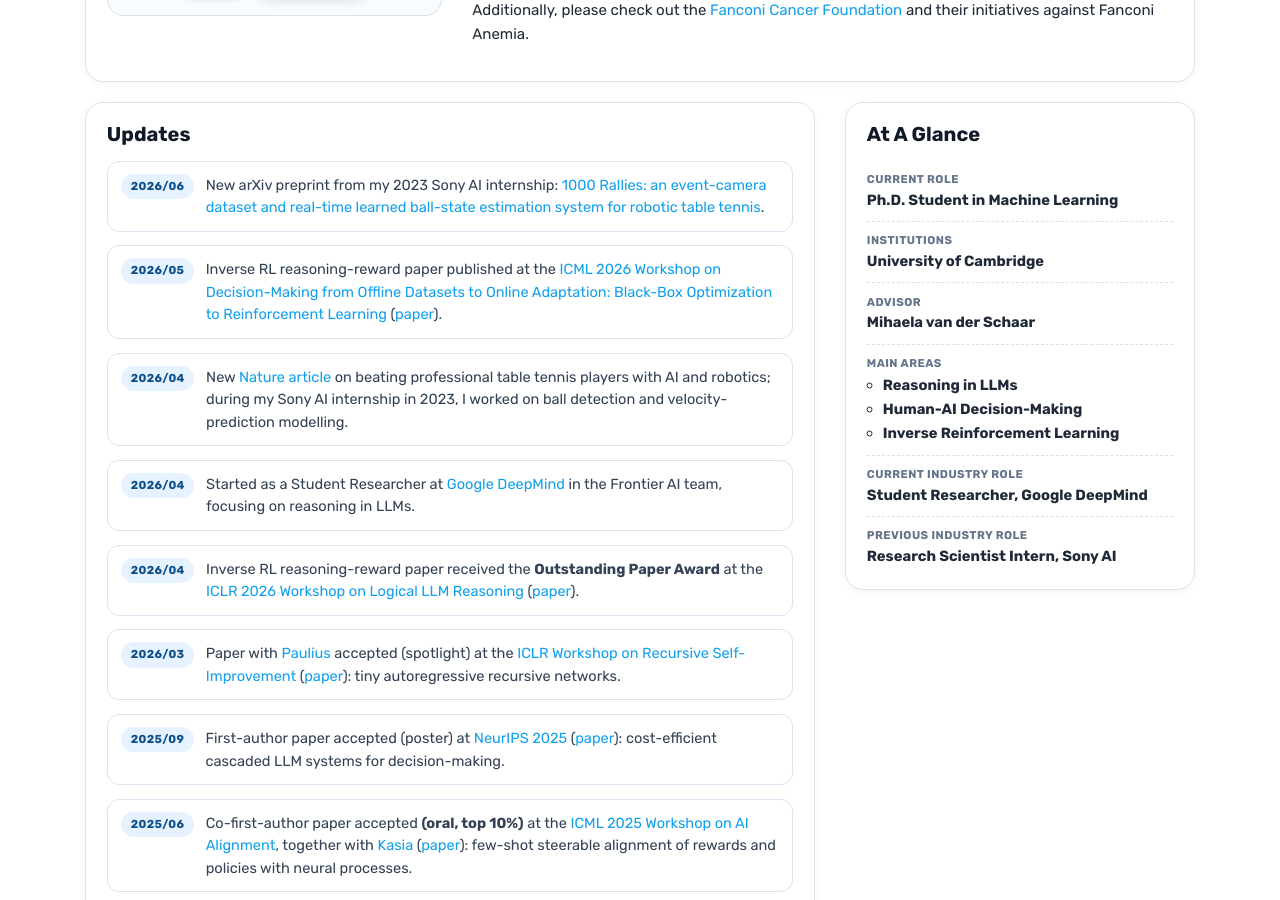
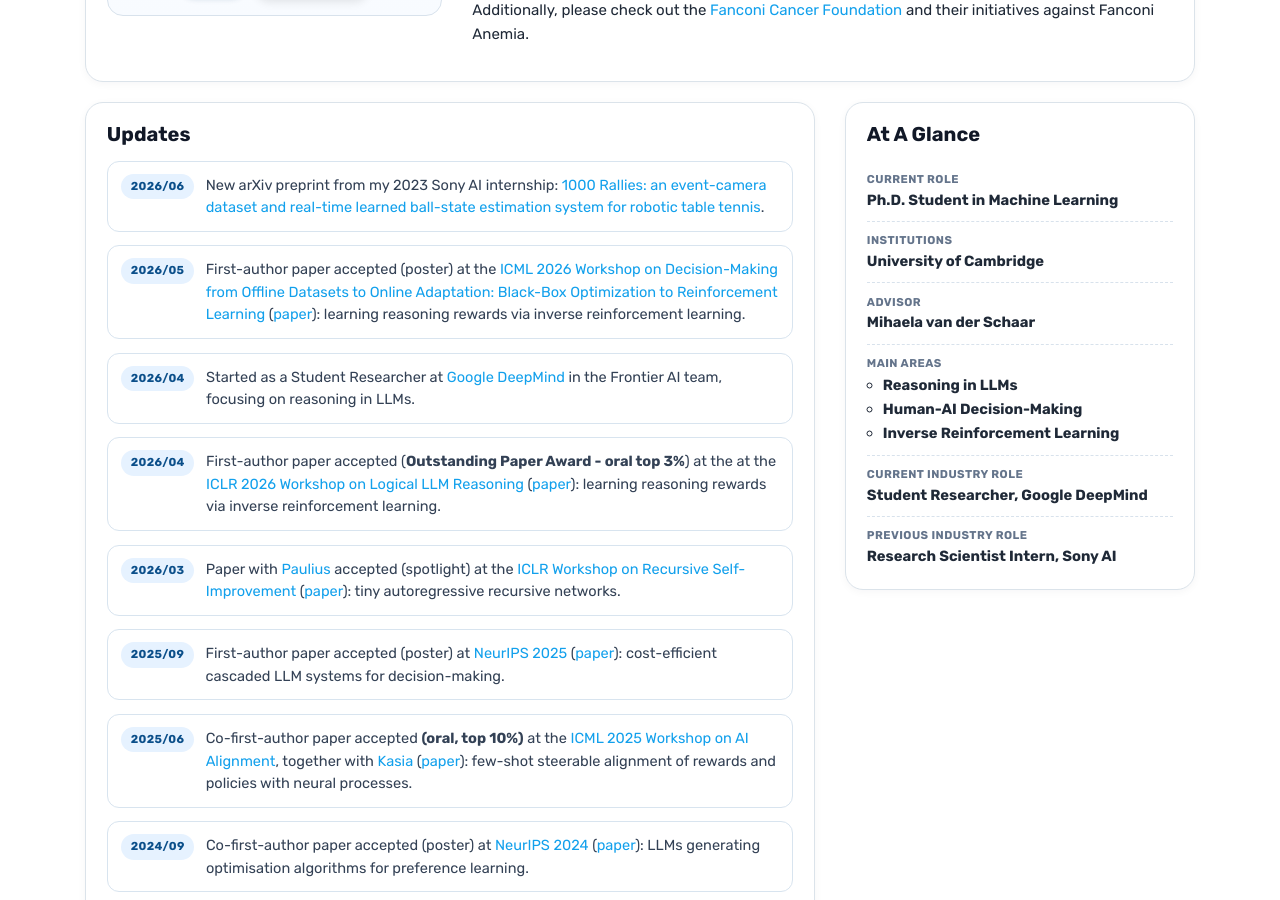
Before and after one commit to fanconic/fanconic.github.io, a Jekyll site: the page built from index.html, in a window 1280 px wide and 900 px high, scrolled down 540 px. Built offline with Jekyll 4.4.1, drawn with Linux system fonts in a browser that asks for light colours; the list of posts is cut into pages by our own code.

```diff
--- a/index.html
+++ b/index.html
@@ -66,15 +66,9 @@ title: Home
                     <li class="home-update-item">
                         <span class="home-update-date">2026/05</span>
                         <div class="home-update-content">
-                            Inverse RL reasoning-reward paper published at the
+                            First-author paper accepted (poster) at the
                             <a href="https://decision-making-offline2online-icml2026.github.io/">ICML 2026 Workshop on Decision-Making from Offline Datasets to Online Adaptation: Black-Box Optimization to Reinforcement Learning</a>
-                            (<a href="https://arxiv.org/pdf/2510.01857">paper</a>).
-                        </div>
-                    </li>
-                    <li class="home-update-item">
-                        <span class="home-update-date">2026/04</span>
-                        <div class="home-update-content">
-                            New <a href="https://www.nature.com/articles/s41586-026-10338-5">Nature article</a> on beating professional table tennis players with AI and robotics; during my Sony AI internship in 2023, I worked on ball detection and velocity-prediction modelling.
+                            (<a href="https://arxiv.org/pdf/2510.01857">paper</a>): learning reasoning rewards via inverse reinforcement learning.
                         </div>
                     </li>
                     <li class="home-update-item">
@@ -86,9 +80,9 @@ title: Home
                     <li class="home-update-item">
                         <span class="home-update-date">2026/04</span>
                         <div class="home-update-content">
-                            Inverse RL reasoning-reward paper received the <strong>Outstanding Paper Award</strong> at the
+                            First-author paper accepted (<strong>Outstanding Paper Award - oral top 3%</strong>) at the  at the
                             <a href="https://sites.google.com/view/iclr-2026-llmreasoning">ICLR 2026 Workshop on Logical LLM Reasoning</a>
-                            (<a href="https://arxiv.org/pdf/2510.01857">paper</a>).
+                            (<a href="https://arxiv.org/pdf/2510.01857">paper</a>): learning reasoning rewards via inverse reinforcement learning.
                         </div>
                     </li>
                     <li class="home-update-item">
```
